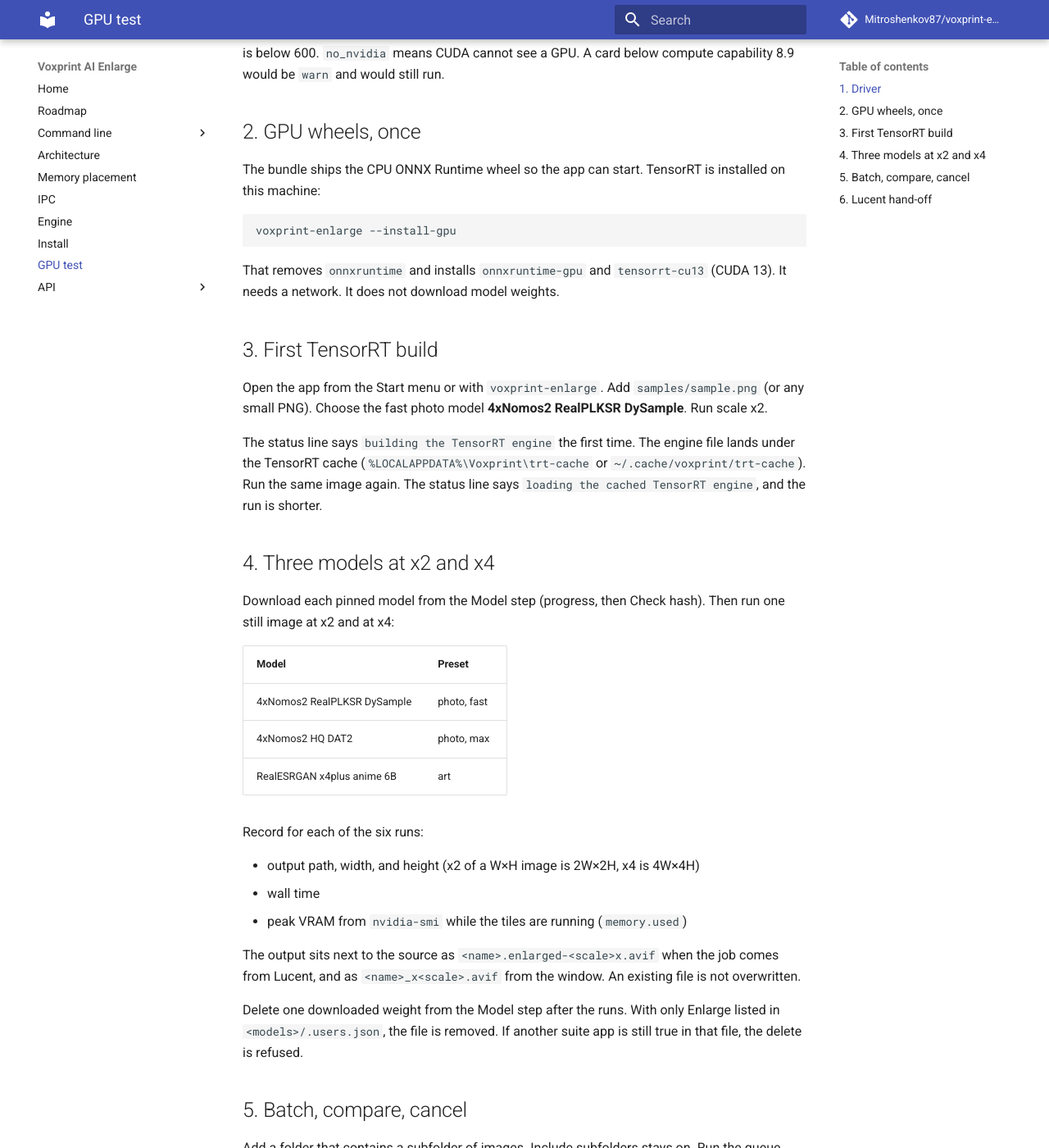
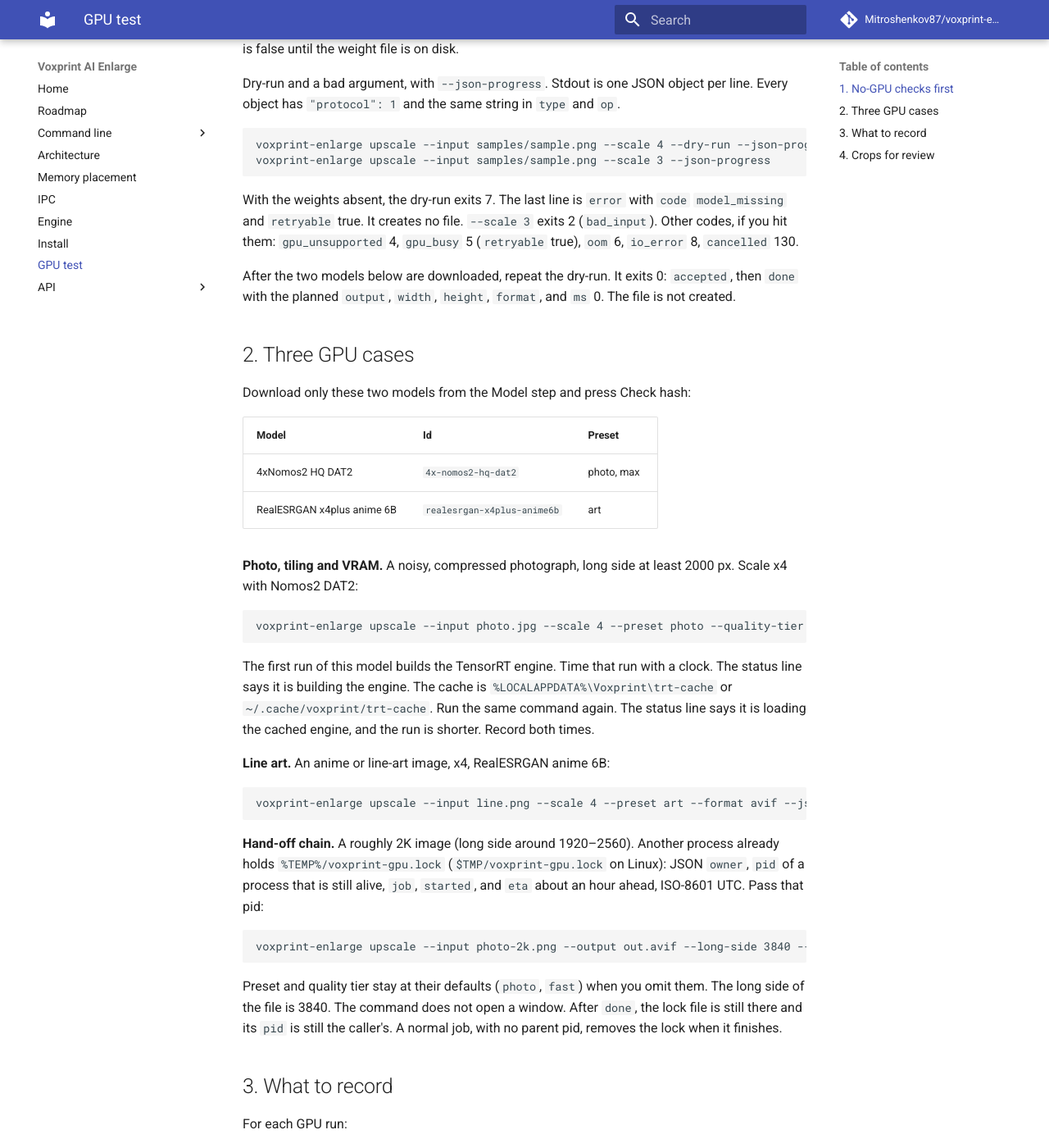
Before and after one commit to Mitroshenkov87/voxprint-enlarge, an MkDocs documentation site: the page built from docs/TESTING-GPU.md, in a window 1280 px wide and 1400 px high, scrolled down 708 px. Shown: the whole window at 82% size. Built offline with MkDocs 1.6.1 and Material for MkDocs 9.7.7, drawn with Linux system fonts in a browser that asks for light colours; comment, search, counter and statistics services are not loaded; some of the changed text lies outside the part shown.

Commit message:
Name the v0.2.0-rc.2 installer Bahir (#13)
BUILD.json and the Windows installer version are 0.2.0-rc.2. The GPU VM plan is the no-GPU command checks, three hard runs, timings and the lock, and a few labelled crops.

Co-authored-by: Cursor Agent <cursoragent@cursor.com>
Co-authored-by: Aleksandr Mitroshenkov <Mitroshenkov87@users.noreply.github.com>

````diff
--- a/BUILD.json
+++ b/BUILD.json
@@ -1,6 +1,6 @@
 {
-  "version": "0.2.0-rc.1",
+  "version": "0.2.0-rc.2",
   "offset": 0,
-  "codename": "Petach",
-  "offset_note": "The release workflow's GITHUB_RUN_NUMBER plus offset. version is what --version and --capabilities report. Petach names the v0.2.0-rc.1 installer."
+  "codename": "Bahir",
+  "offset_note": "The release workflow's GITHUB_RUN_NUMBER plus offset. version is what --version and --capabilities report. Bahir names the v0.2.0-rc.2 installer."
 }
--- a/docs/CLI.md
+++ b/docs/CLI.md
@@ -92,7 +92,7 @@ Prints one JSON object and exits 0. It does not need a GPU, a network, or a wind
 {
   "protocol": 1,
   "app": "enlarge",
-  "version": "0.2.0-rc.1",
+  "version": "0.2.0-rc.2",
   "gpu": {"name": null, "cc": null, "status": "none", "reason": "no_nvidia"},
   "models": [
     {"id": "4x-nomos2-realplksr-dysample", "preset": "photo", "quality": "fast", "scales": [2, 4], "installed": false}
--- a/docs/IPC.md
+++ b/docs/IPC.md
@@ -42,7 +42,7 @@ Prints one JSON object on stdout and exits 0, including on a machine with no usa
 |---|---|
 | `protocol` | `1` |
 | `app` | `enlarge` |
-| `version` | The same version `--version` prints. A stamped `build_info.json` wins, then `BUILD.json`, then the source constant. This tree's `BUILD.json` version is `0.2.0-rc.1` |
+| `version` | The same version `--version` prints. A stamped `build_info.json` wins, then `BUILD.json`, then the source constant. This tree's `BUILD.json` version is `0.2.0-rc.2` |
 | `gpu` | `name`, `cc` (`8.9`), `status` (`ok`, `warn`, or `none`), `reason` (`null` unless `status` is `none`: `no_nvidia` or `driver_too_old`) |
 | `models` | List of `{id, preset, quality, scales, installed}` |
 | `presets` | `photo`, `art` |
--- a/docs/TESTING-GPU.md
+++ b/docs/TESTING-GPU.md
@@ -1,81 +1,82 @@
 # GPU VM checklist
 
-Use this on a rented Windows 11 or Linux machine with an RTX 4090 (or another NVIDIA GPU) and a driver from the 600 series or newer. The GitHub build does not run these steps. CI has no GPU, and the installer does not contain model weights.
+Use this on the RTX 4090 machine (Windows 11 or Linux, NVIDIA driver from the 600 series or newer). CI does not run these steps. The installer contains no model weights.
 
-Install the `v0.2.0-rc.1` pre-release first. The steps below match the README.
+Install `v0.2.0-rc.2`. Check `SHA256SUMS` before you install.
 
-* Windows: run `VoxprintEnlarge-Setup.exe`. It installs for the current user under `%LOCALAPPDATA%\Voxprint\Enlarge`, adds **Voxprint AI Enlarge** to the Start menu folder **Voxprint**, and writes the Lucent discovery key. Uninstall runs `--unregister` before it deletes the files.
-* Linux: unpack `voxprint-enlarge-linux-x64.tar.gz` and run `./install.sh`. That copies the tree to `~/.local/share/voxprint/enlarge`, puts `voxprint-enlarge` on `PATH`, and writes the discovery desktop file.
+* Windows: run `VoxprintEnlarge-Setup.exe`. It installs for the current user under `%LOCALAPPDATA%\Voxprint\Enlarge`.
+* Linux: unpack `voxprint-enlarge-linux-x64.tar.gz` and run `./install.sh`. The command is then `voxprint-enlarge`.
 
-Check `SHA256SUMS` against the downloaded files before installing.
-
-## 1. Driver
-
-```bash
-nvidia-smi --query-gpu=name,driver_version,compute_cap --format=csv
-voxprint-enlarge --capabilities --json
-```
-
-`nvidia-smi` shows the 4090 and a driver major of 600 or newer. The JSON exits 0. `gpu.status` is `ok` for an RTX 4090 on that driver. `gpu.status` `none` with `driver_too_old` means the driver is below 600. `no_nvidia` means CUDA cannot see a GPU. A card below compute capability 8.9 would be `warn` and would still run.
-
-## 2. GPU wheels, once
-
-The bundle ships the CPU ONNX Runtime wheel so the app can start. TensorRT is installed on this machine:
+Once, before the GPU cases, install the CUDA wheels (network, no model download):
 
 ```bash
 voxprint-enlarge --install-gpu
 ```
 
-That removes `onnxruntime` and installs `onnxruntime-gpu` and `tensorrt-cu13` (CUDA 13). It needs a network. It does not download model weights.
+## 1. No-GPU checks first
 
-## 3. First TensorRT build
-
-Open the app from the Start menu or with `voxprint-enlarge`. Add `samples/sample.png` (or any small PNG). Choose the fast photo model **4xNomos2 RealPLKSR DySample**. Run scale x2.
-
-The status line says `building the TensorRT engine` the first time. The engine file lands under the TensorRT cache (`%LOCALAPPDATA%\Voxprint\trt-cache` or `~/.cache/voxprint/trt-cache`). Run the same image again. The status line says `loading the cached TensorRT engine`, and the run is shorter.
-
-## 4. Three models at x2 and x4
-
-Download each pinned model from the Model step (progress, then Check hash). Then run one still image at x2 and at x4:
-
-| Model | Preset |
-|---|---|
-| 4xNomos2 RealPLKSR DySample | photo, fast |
-| 4xNomos2 HQ DAT2 | photo, max |
-| RealESRGAN x4plus anime 6B | art |
-
-Record for each of the six runs:
-
-* output path, width, and height (x2 of a W×H image is 2W×2H, x4 is 4W×4H)
-* wall time
-* peak VRAM from `nvidia-smi` while the tiles are running (`memory.used`)
-
-The output sits next to the source as `<name>.enlarged-<scale>x.avif` when the job comes from Lucent, and as `<name>_x<scale>.avif` from the window. An existing file is not overwritten.
-
-Delete one downloaded weight from the Model step after the runs. With only Enlarge listed in `<models>/.users.json`, the file is removed. If another suite app is still true in that file, the delete is refused.
-
-## 5. Batch, compare, cancel
-
-Add a folder that contains a subfolder of images. Include subfolders stays on. Run the queue. Each row shows its own progress. Cancel during a later image. The finished files stay. Quit the app while a row is still running, then open it again. The queue comes back and Run continues the images that are not done.
-
-Open a finished row. The divider slides, and the scroll wheel zooms both pictures together.
-
-Credits lists the registry, including the CC-BY Nomos lines and the BSD RealESRGAN lines.
-
-## 6. Lucent hand-off
-
-With the app not already serving:
+Run these before any model download. They must not build a TensorRT engine.
 
 ```bash
-voxprint-enlarge --serve --hidden
+voxprint-enlarge --version
+voxprint-enlarge --capabilities --json
 ```
 
-From another terminal, a one-shot client can use the CLI fallback, which speaks the same JSON lines:
+`--version` exits 0 and prints `0.2.0-rc.2` and `Bahir`. `--capabilities --json` exits 0. On this machine `gpu.status` is `ok`, `gpu.reason` is null, and `version` matches `--version`. `installed` is false until the weight file is on disk.
+
+Dry-run and a bad argument, with `--json-progress`. Stdout is one JSON object per line. Every object has `"protocol": 1` and the same string in `type` and `op`.
 
 ```bash
-voxprint-enlarge --input samples/sample.png --scale 2 --preset photo --quality fast --json-progress
+voxprint-enlarge upscale --input samples/sample.png --scale 4 --dry-run --json-progress
+voxprint-enlarge upscale --input samples/sample.png --scale 3 --json-progress
 ```
 
-Exit 0, and the last line is `done` with an `output` path. A socket client (see `docs/IPC.md`) sends `hello`, then `enlarge.request`, and reads `accepted`, `progress`, and `done`. `open_ui` true opens the window with that image loaded.
+With the weights absent, the dry-run exits 7. The last line is `error` with `code` `model_missing` and `retryable` true. It creates no file. `--scale 3` exits 2 (`bad_input`). Other codes, if you hit them: `gpu_unsupported` 4, `gpu_busy` 5 (`retryable` true), `oom` 6, `io_error` 8, `cancelled` 130.
 
-`--capabilities --json` stays exit 0 even if you later hide the GPU. The window itself still does not open without a usable NVIDIA GPU.
+After the two models below are downloaded, repeat the dry-run. It exits 0: `accepted`, then `done` with the planned `output`, `width`, `height`, `format`, and `ms` 0. The file is not created.
+
+## 2. Three GPU cases
+
+Download only these two models from the Model step and press Check hash:
+
+| Model | Id | Preset |
+|---|---|---|
+| 4xNomos2 HQ DAT2 | `4x-nomos2-hq-dat2` | photo, max |
+| RealESRGAN x4plus anime 6B | `realesrgan-x4plus-anime6b` | art |
+
+**Photo, tiling and VRAM.** A noisy, compressed photograph, long side at least 2000 px. Scale x4 with Nomos2 DAT2:
+
+```bash
+voxprint-enlarge upscale --input photo.jpg --scale 4 --preset photo --quality-tier max --format avif --json-progress
+```
+
+The first run of this model builds the TensorRT engine. Time that run with a clock. The status line says it is building the engine. The cache is `%LOCALAPPDATA%\Voxprint\trt-cache` or `~/.cache/voxprint/trt-cache`. Run the same command again. The status line says it is loading the cached engine, and the run is shorter. Record both times.
+
+**Line art.** An anime or line-art image, x4, RealESRGAN anime 6B:
+
+```bash
+voxprint-enlarge upscale --input line.png --scale 4 --preset art --format avif --json-progress
+```
+
+**Hand-off chain.** A roughly 2K image (long side around 1920–2560). Another process already holds `%TEMP%/voxprint-gpu.lock` (`$TMP/voxprint-gpu.lock` on Linux): JSON `owner`, `pid` of a process that is still alive, `job`, `started`, and `eta` about an hour ahead, ISO-8601 UTC. Pass that pid:
+
+```bash
+voxprint-enlarge upscale --input photo-2k.png --output out.avif --long-side 3840 --format avif --json-progress --parent-lock-pid <pid>
+```
+
+Preset and quality tier stay at their defaults (`photo`, `fast`) when you omit them. The long side of the file is 3840. The command does not open a window. After `done`, the lock file is still there and its `pid` is still the caller's. A normal job, with no parent pid, removes the lock when it finishes.
+
+## 3. What to record
+
+For each GPU run:
+
+* Wall time, and `ms` on the `done` line. Keep the first TensorRT build separate from the cached second run.
+* Peak VRAM from `nvidia-smi` (`memory.used`) while tiles are running.
+* Whether work spilled into system memory: `memory.used` flat while the run slows and retries a smaller tile, or shared GPU memory climbing in `nvidia-smi`.
+* The lock: created and removed for a normal job; left untouched, same pid, for `--parent-lock-pid`.
+
+`done` carries `output`, `width`, `height`, `format`, and `ms`. x4 of a W×H image is 4W×4H. The long-side job is 3840 on the long side.
+
+## 4. Crops for review
+
+From the photo run and the line-art run, save a few full-resolution crops of the same region, before and after. Label each file with the model and the scale. These are for a person to look at. They are not a score.
````
Also changed, not shown: README.md (+1 -1 lines), ROADMAP.md (+1 -1 lines), 4 other files.
